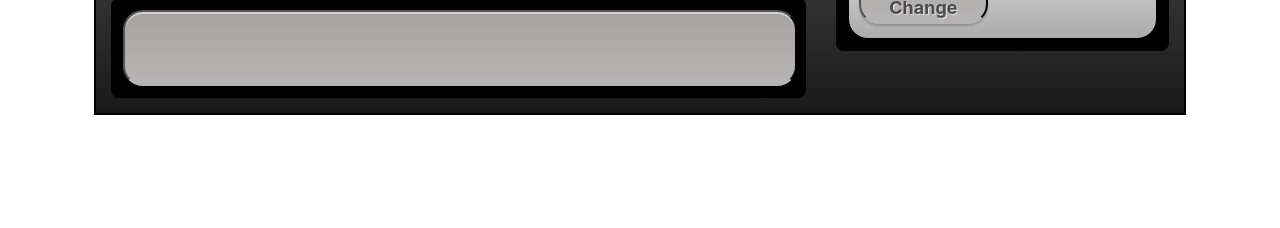
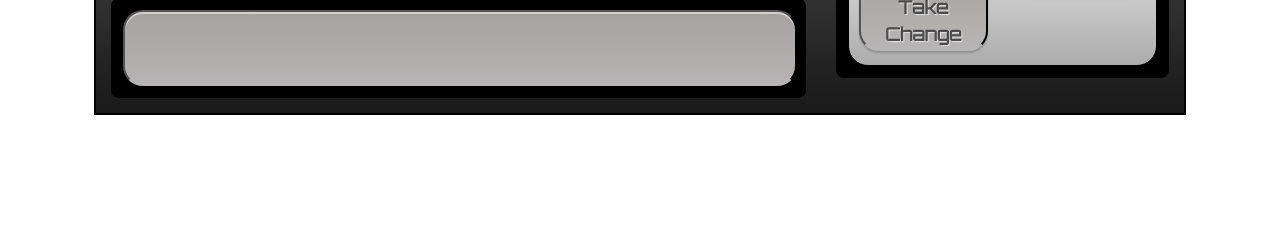
Before and after one commit to bohandley/react-vending-machine, a React app: page / in a window 1280 px wide. Shown: the part 572-800 px from the top of the page. Built offline with nearby package versions, Linux system fonts and the light colour scheme.

Commit message:
add orbitron font

```diff
--- a/src/styles/app.scss
+++ b/src/styles/app.scss
@@ -1,5 +1,5 @@
 #vending-machine {
-    // font-family: Orbitron;
+    font-family: Orbitron;
     font-size: large;
     margin: auto;
     border: 2px solid black;
```
